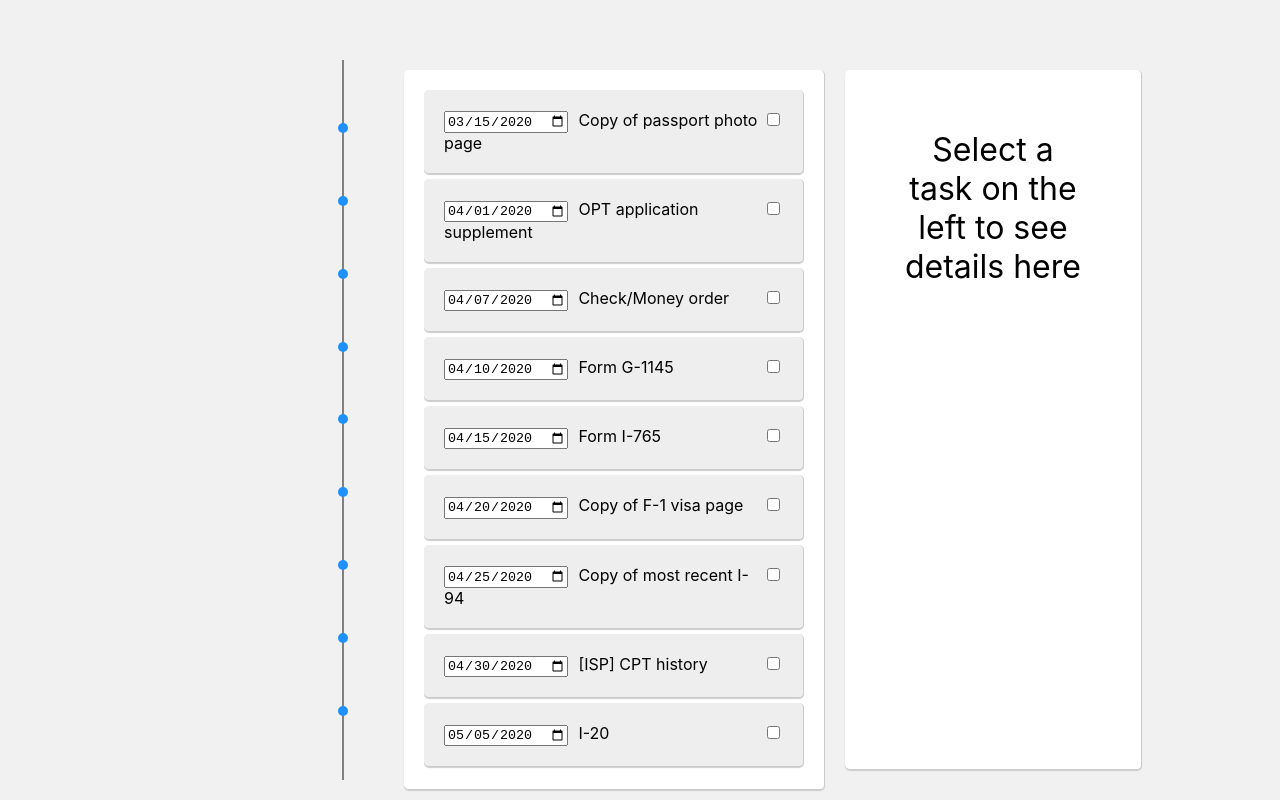
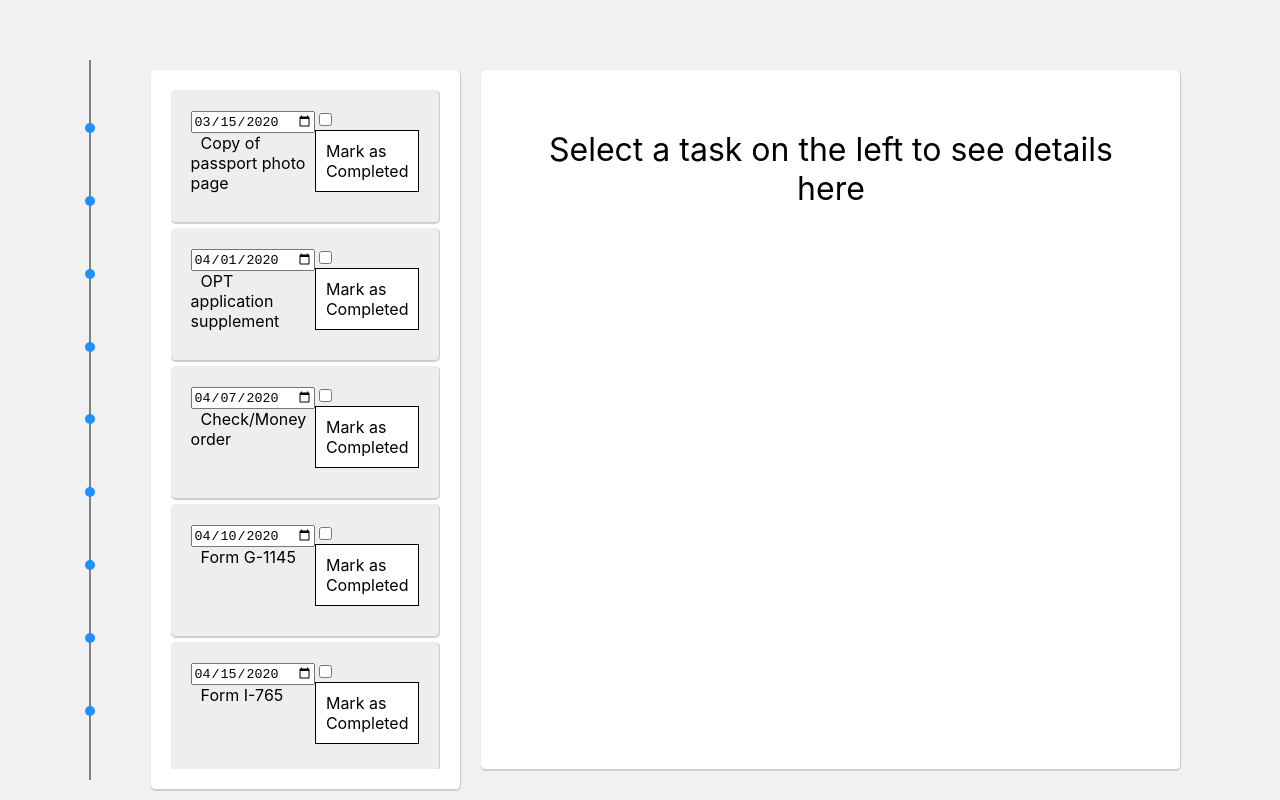
Before and after one commit to kevin-shin/Visa-vis, a React (Create React App) app: page / in a window 1280 px wide. Built offline with nearby package versions, Linux system fonts and the light colour scheme.

Commit message:
Changes to completed button.

```diff
--- a/src/app/taskCard/styles.css
+++ b/src/app/taskCard/styles.css
@@ -9,6 +9,8 @@
     display: flex;
     flex-direction: column;
     padding: 40px;
+    overflow: auto;
+    min-width: 700px;
 }
 
 .no-card-instruction {
@@ -64,3 +66,10 @@
     display: flex;
     justify-content: space-around;
 }
+
+
+textarea {
+    width: 100%;
+    min-width: 100px;
+    min-height: 200px;
+}
--- a/src/app/tasksList/TaskListItem.js
+++ b/src/app/tasksList/TaskListItem.js
@@ -34,6 +34,7 @@ const TaskListItem = (props) => {
           <input
             type="checkbox"
             checked={task.checked}
+            id={props.task.id}
             onChange={(e) => {
               e.persist();
 
@@ -46,6 +47,8 @@ const TaskListItem = (props) => {
               props.onChange(newTask);
             }}
           />
+          {task.checked === false && <label htmlFor={props.task.id}>Mark as Completed</label>}
+          {task.checked === true && <label htmlFor={props.task.id}>Completed</label>}
         </div>
       </div>
     </li>
--- a/src/app/tasksList/styles.css
+++ b/src/app/tasksList/styles.css
@@ -22,6 +22,7 @@
   box-shadow: 0 1px 1px 0 #ccc;
   margin-bottom: 5px;
   flex-direction: row;
+  list-style-type: none;
 }
 
 .task-item {
@@ -45,3 +46,20 @@
 .task-list-footer {
   flex-shrink: 0;
 }
+
+input[type="checkbox"] + label {
+  display: inline-block;
+  padding: 10px;
+  cursor: pointer;
+  border: 1px solid black;
+  color: black;
+  background-color: white;
+  margin-bottom: 10px;
+}
+
+input[type="checkbox"]:checked + label {
+  border: 1px solid white;
+  color: white;
+  background-color: black;
+
+}
```
